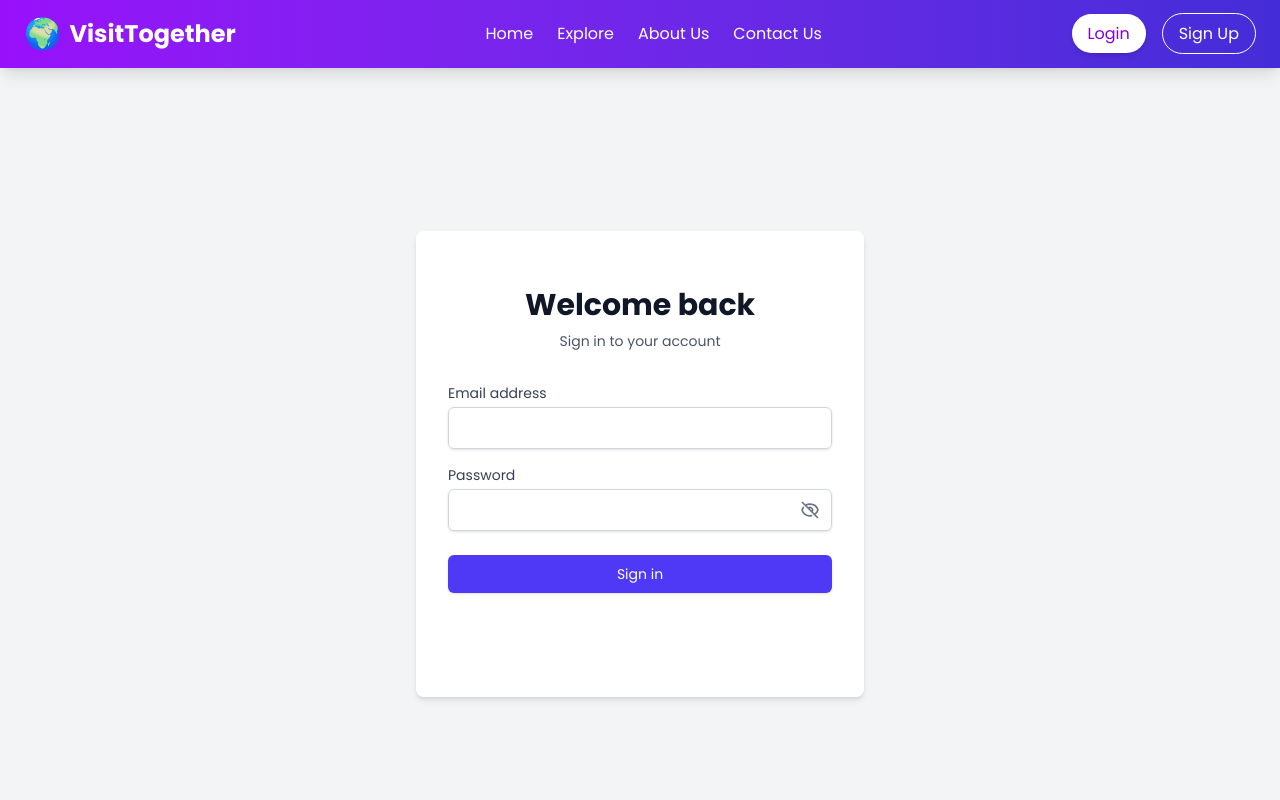
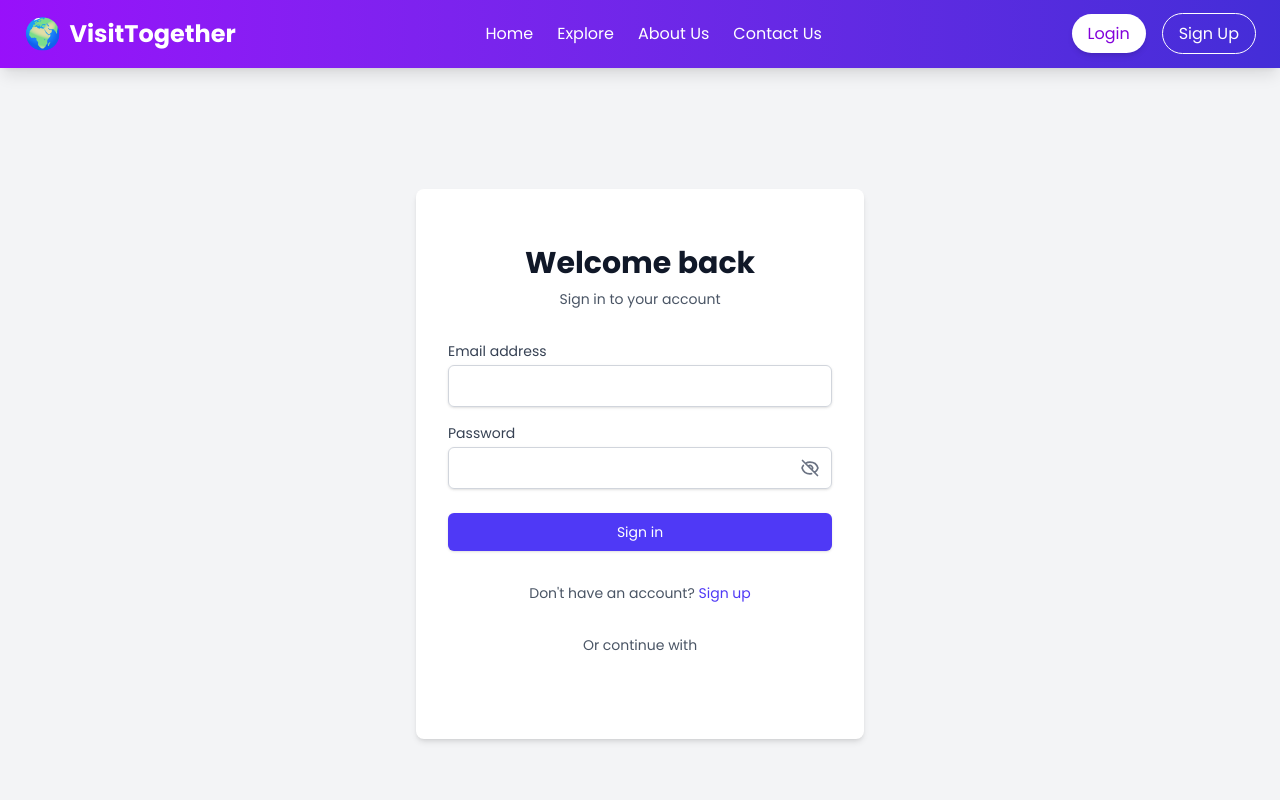
Before and after one commit to dinemo-lab/mern-social-app, a React (Vite) app in the folder client/: page /login in a window 1280 px wide. Shown: the top 800 px of the page. Built offline with nearby package versions, Linux system fonts and the light colour scheme; no server answers.

Commit message:
login fix

```diff
--- a/client/src/components/Navbar.jsx
+++ b/client/src/components/Navbar.jsx
@@ -57,7 +57,7 @@ const Navbar = () => {
   };
 
   return (
-    <div className="h-20 md:h-16 relative">
+    <div className="h-16 md:h-16 relative">
       <div className="w-full flex justify-center">
         <nav
           className={`px-4 md:px-6 py-4 flex justify-between items-center z-50 transition-all duration-300 ease-in-out ${
--- a/client/src/pages/Login.jsx
+++ b/client/src/pages/Login.jsx
@@ -1,7 +1,7 @@
 import { useState } from "react";
 import { useDispatch, useSelector } from "react-redux";
 import { loginUser } from "../store/AuthSlice";
-import { useNavigate } from "react-router-dom";
+import { useNavigate, Link } from "react-router-dom";
 import { GoogleLogin } from "@react-oauth/google";
 import axios from "axios";
 import { toast } from "react-toastify";
@@ -136,7 +136,18 @@ const Login = () => {
           </div>
         </form>
 
-        <div className="mt-6">
+        {/* Sign Up Link */}
+        <div className="text-sm text-center">
+          <p className="text-gray-600">
+            Don't have an account?{" "}
+            <Link to="/register" className="font-medium text-indigo-600 hover:text-indigo-500">
+              Sign up
+            </Link>
+          </p>
+        </div>
+
+        <div className="mt-6 text-center flex flex-col items-center justify-center">
+          <span className="text-sm text-gray-600 mb-3">Or continue with</span>
           <GoogleLogin
             onSuccess={handleGoogleLoginSuccess}
             onError={handleGoogleLoginFailure}
```
